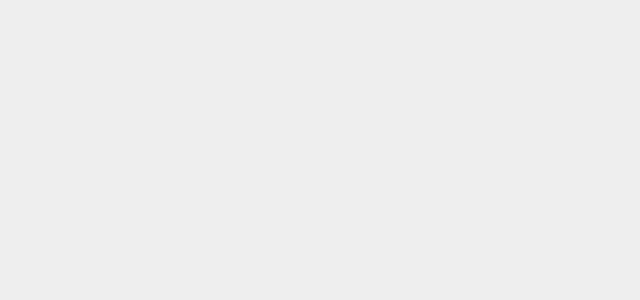
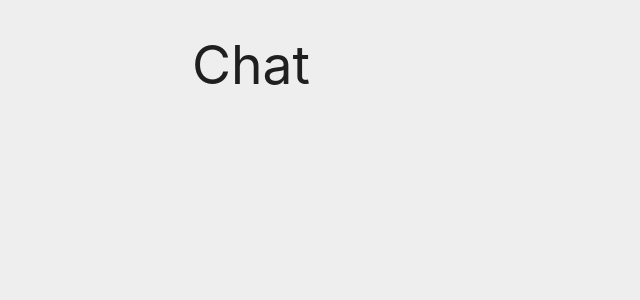
Before and after one commit to elvan/realtime-chat-app-vue-firebase, a Vue app: page /#/chat in a window 1280 px wide. Shown: the top 300 px of the page, without its empty margins (0-640 px from the left). Built offline with nearby package versions, Linux system fonts and the light colour scheme.

Commit message:
passing props via routes

```diff
--- /dev/null
+++ b/src/components/Chat.vue
@@ -0,0 +1,17 @@
+<template>
+  <div class="chat container">
+    <h2>Chat {{ this.name }}</h2>
+  </div>
+</template>
+
+<script>
+export default {
+  name: 'Chat',
+  props: ['name'],
+  data() {
+    return {};
+  }
+};
+</script>
+
+<style></style>
--- a/src/components/Welcome.vue
+++ b/src/components/Welcome.vue
@@ -23,7 +23,7 @@ export default {
   },
   methods: {
     enterChat() {
-      console.log(this.name);
+      this.$router.push({ name: 'Chat', params: { name: this.name } });
     }
   }
 };
--- a/src/router/index.js
+++ b/src/router/index.js
@@ -1,4 +1,5 @@
 import Welcome from '@/components/Welcome';
+import Chat from '@/components/chat';
 import Vue from 'vue';
 import Router from 'vue-router';
 
@@ -10,6 +11,12 @@ export default new Router({
       path: '/',
       name: 'Welcome',
       component: Welcome
+    },
+    {
+      path: '/chat',
+      name: 'Chat',
+      component: Chat,
+      props: true
     }
   ]
 });
```
